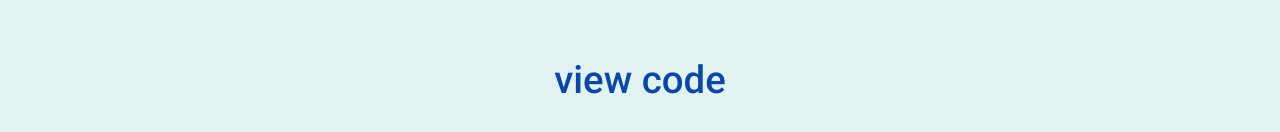
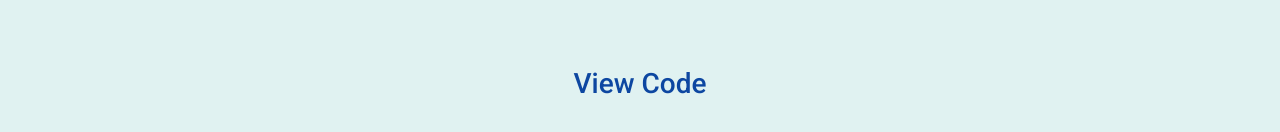
Before and after one commit to LinneaJW/LinneaJW.github.io, a plain HTML site: page index.html in a window 1280 px wide. Shown: the part 802-934 px from the top of the page. Drawn offline with nearby package versions, Linux system fonts and the light colour scheme.

Commit message:
Update index.html

```diff
--- a/index.html
+++ b/index.html
@@ -206,10 +206,11 @@
         >
         </address>
         <br />
+        <!-- link to GitHub portfolio code-->
         <a
            href="https://github.com/LinneaJW/LinneaJW.github.io"
-           class="blue-text text-darken-4"
-           >view code</a>
+           class="h2 blue-text text-darken-4"
+           >View Code</a>
         </footer>
       </footer>
     </div>
```
